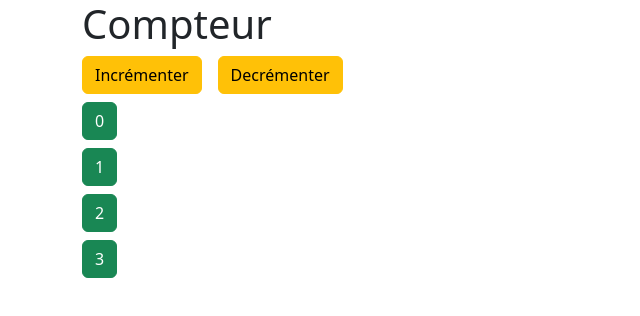
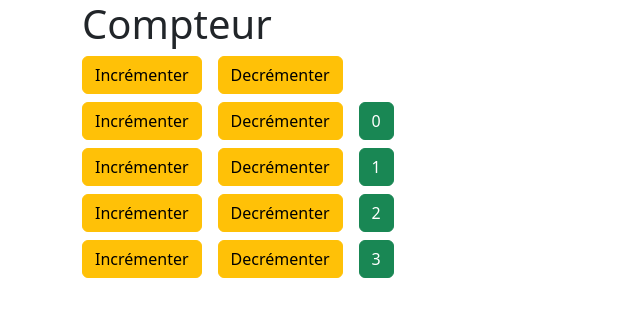
Before and after one commit to Elshindr/diginamic2022-M07, a React (Create React App) app in the folder react/counter/: page / in a window 1280 px wide. Shown: the top 316 px of the page, without its empty margins (0-640 px from the left). Built offline with nearby package versions, Linux system fonts and the light colour scheme; data requests are answered from the project's data file.

Commit message:
avant correction de la modification d'un compteur.

```diff
--- a/react/counter/src/components/App.js
+++ b/react/counter/src/components/App.js
@@ -17,17 +17,24 @@ function App() {
       console.log(`counters dans useEffect : `, counters);
     })();
   }, []);
-  /* const maVariable = useState(0)[0];
-  const setMaVariable = useState(0)[1]; */
-  const increment = () => {
-    setCounters(counters => counters.map(counter => {
-      counter.value ++;
+
+  // Incrémente uniquement le compteur dont on a l'index
+  const increment = (index) => {
+    console.log(`Dans increment`);
+    setCounters(counters => counters.map((counter, i) => {
+      counter.value = ((i === index) ? counter.value++ : counter.value);
       return counter;
     }));
   }
-  const decrement = () => {
+  const incrementAll = () => {
+    setCounters(counters => counters.map(counter => {
+      counter.value++;
+      return counter;
+    }));
+  }
+  const decrementAll = () => {
     const copy_counters = counters.map(counter => {
-      counter.value --;
+      counter.value--;
       return counter;
     })
     setCounters(counters => copy_counters);
@@ -36,14 +43,18 @@ function App() {
     <div className="App container">
       <h1>Compteur</h1>
       <button
-        onClick={increment}
+        onClick={incrementAll}
         className="btn btn-warning me-3">Incrémenter
       </button>
       <button
-        onClick={decrement}
+        onClick={decrementAll}
         className="btn btn-warning me-3">Decrémenter
       </button>
-      {counters.map(counter => <Counter key={counter.id} counter={counter} />)}
+      {counters.map((counter, index) => <Counter
+        key={counter.id}
+        index={index}
+        counter={counter}
+        onIncrement={increment} />)}
 
     </div>
   );
--- a/react/counter/src/components/Counter.js
+++ b/react/counter/src/components/Counter.js
@@ -1,6 +1,14 @@
 const Counter = (props) => {
   return (
     <div className="my-2">
+      <button
+        onClick={props.onIncrement}
+        className="btn btn-warning me-3">Incrémenter
+      </button>
+      <button
+
+        className="btn btn-warning me-3">Decrémenter
+      </button>
       <button className="btn btn-success">{props.counter.value}</button>
     </div>
   );
```
